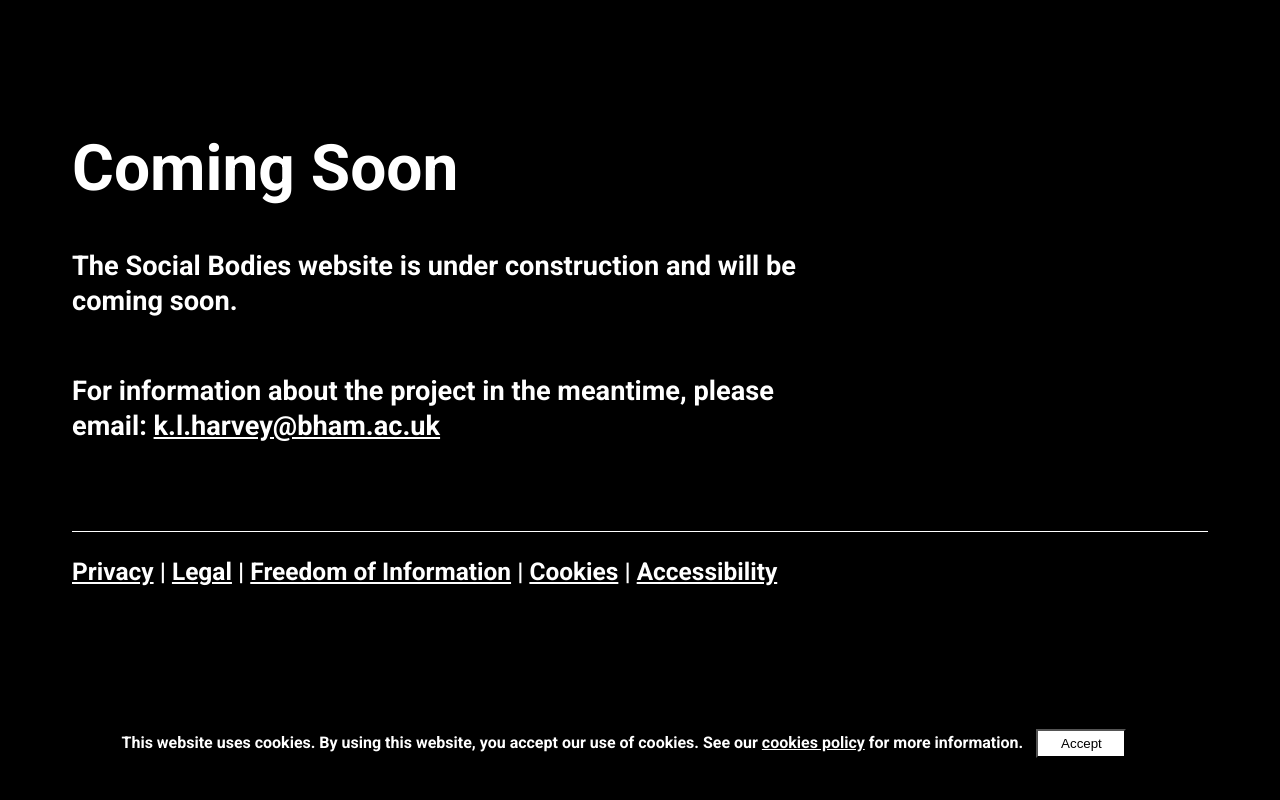
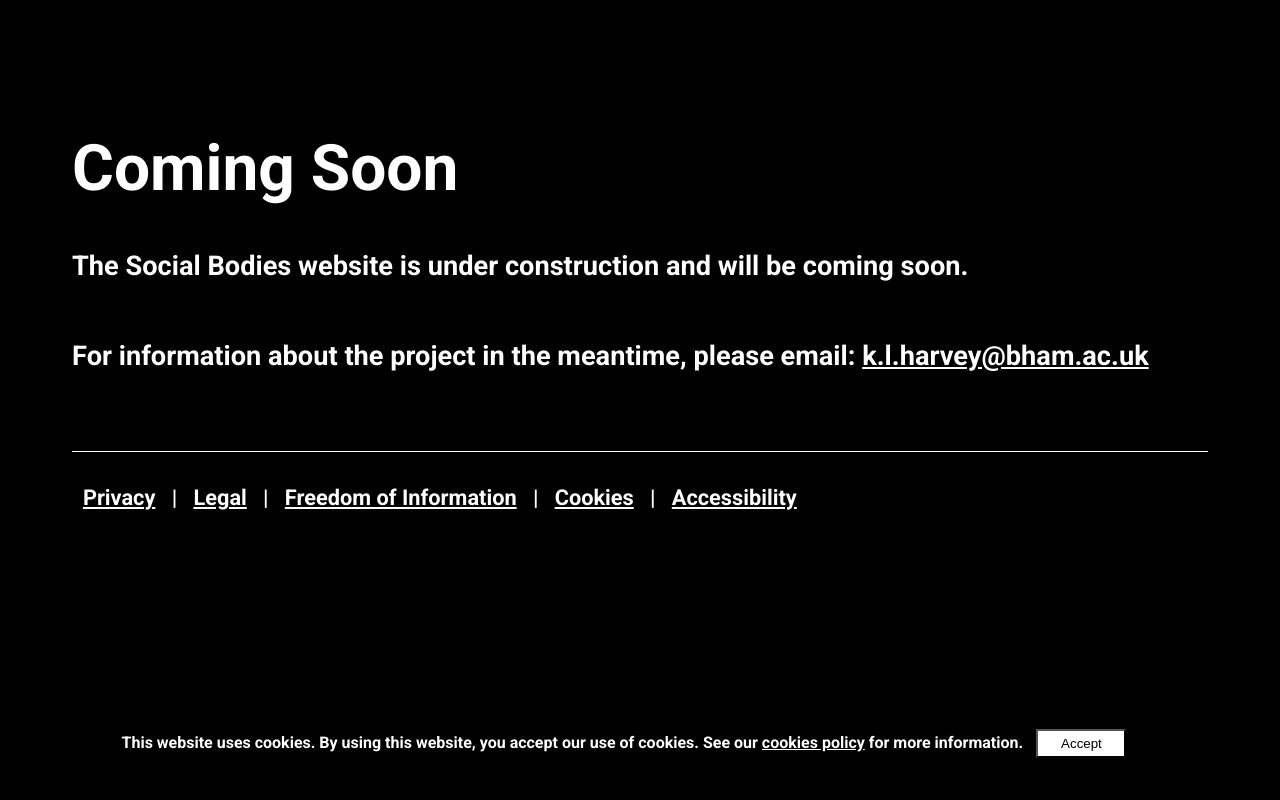
Before and after one commit to bear-rsg/social-bodies, a Django app: page / in a window 1280 px wide. Run offline with Django 3.2, Linux system fonts and the light colour scheme; parts of the project's set-up code (start-up, migrations or seed data) failed here and were passed over.

Commit message:
tweaked css

```diff
--- a/django/core/static/css/style.css
+++ b/django/core/static/css/style.css
@@ -9,7 +9,12 @@ body {
 footer {
     margin-top: 6em;
     border-top: 1px solid white;
-    font-size: 0.9em;
+    font-size: 0.8em;
+}
+
+footer a {
+    display: inline-block;
+    margin: 0.5em;
 }
 
 h1 {
@@ -21,8 +26,6 @@ ul {
     font-size: 1.7em;
     margin-bottom: 2em;
     line-height: 1.3em;
-    width: 60vw;
-    max-width: 90vw;
 }
 
 a {
```
